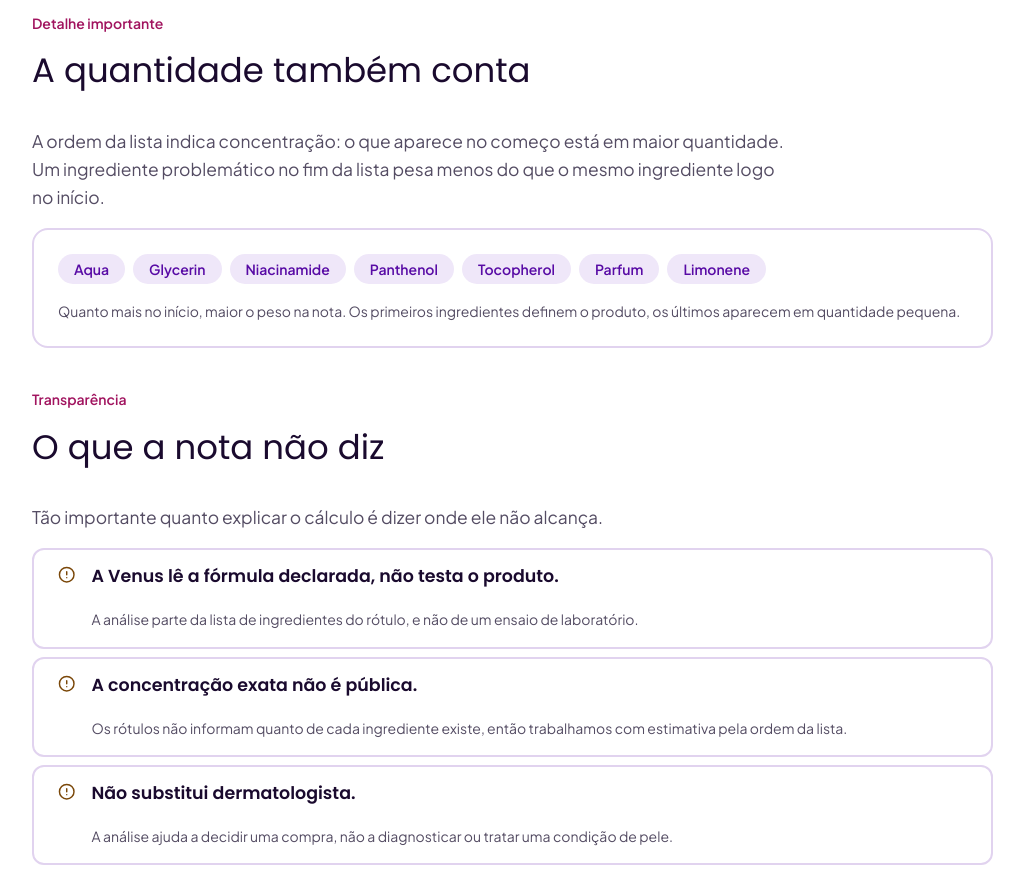
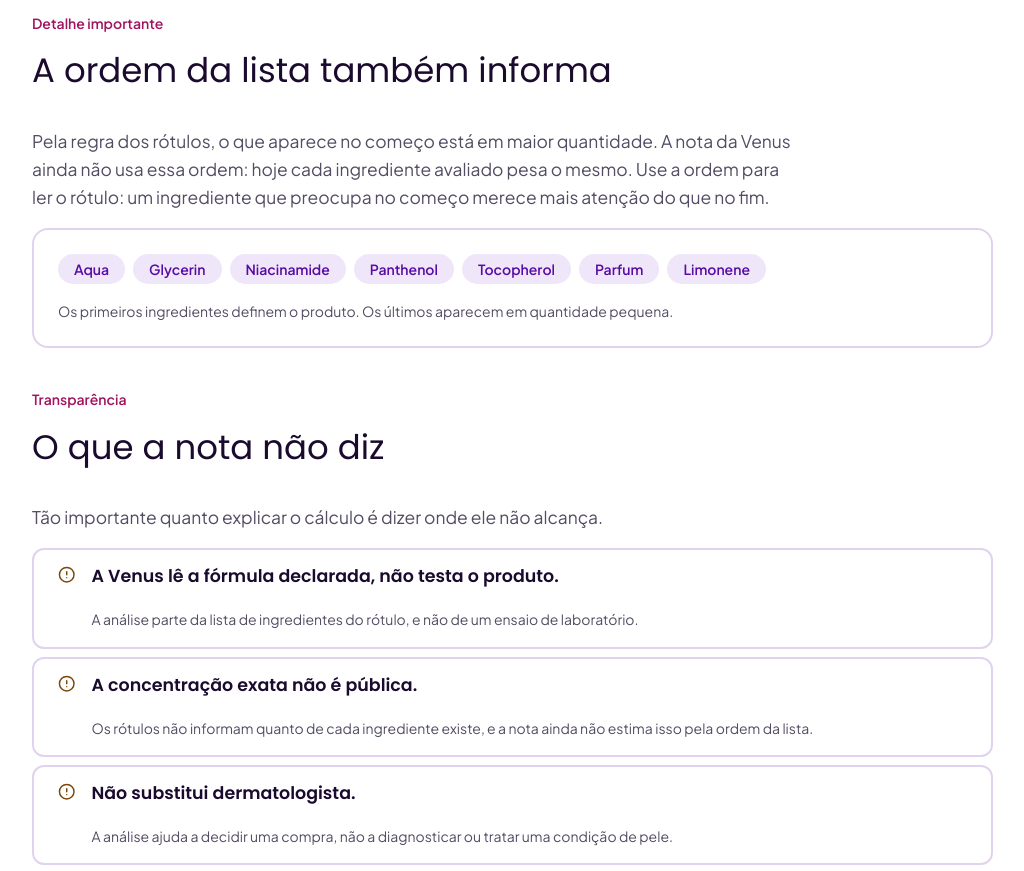
Before and after one commit to Venus-System/Venus-Web, a React (Vite) app: page /metodologia in a window 1280 px wide. Shown: the part 2200-3071 px from the top of the page, without its empty margins (248-1272 px from the left). Built offline with nearby package versions, Linux system fonts and the light colour scheme; no server answers.

Commit message:
fix: Descrevendo na metodologia a regra de ordem que a nota realmente usa

```diff
--- a/src/pages/Metodologia/index.tsx
+++ b/src/pages/Metodologia/index.tsx
@@ -87,7 +87,7 @@ const LIMITES = [
     id: "concentracao",
     titulo: "A concentração exata não é pública.",
     texto:
-      "Os rótulos não informam quanto de cada ingrediente existe, então trabalhamos com estimativa pela ordem da lista.",
+      "Os rótulos não informam quanto de cada ingrediente existe, e a nota ainda não estima isso pela ordem da lista.",
   },
   {
     id: "dermatologista",
@@ -233,13 +233,15 @@ function Metodologia() {
           <p className={styles.eyebrow}>Detalhe importante</p>
 
           <h2 id="titulo-quantidade" className={styles.sectionTitle}>
-            A quantidade também conta
+            A ordem da lista também informa
           </h2>
 
           <p className={styles.text}>
-            A ordem da lista indica concentração: o que aparece no começo está
-            em maior quantidade. Um ingrediente problemático no fim da lista
-            pesa menos do que o mesmo ingrediente logo no início.
+            Pela regra dos rótulos, o que aparece no começo está em maior
+            quantidade. A nota da Venus ainda não usa essa ordem: hoje cada
+            ingrediente avaliado pesa o mesmo. Use a ordem para ler o rótulo: um
+            ingrediente que preocupa no começo merece mais atenção do que no
+            fim.
           </p>
 
           <div className={styles.order}>
@@ -252,9 +254,8 @@ function Metodologia() {
             </ol>
 
             <p className={styles.cardText}>
-              Quanto mais no início, maior o peso na nota. Os primeiros
-              ingredientes definem o produto, os últimos aparecem em quantidade
-              pequena.
+              Os primeiros ingredientes definem o produto. Os últimos aparecem
+              em quantidade pequena.
             </p>
           </div>
         </section>
```
